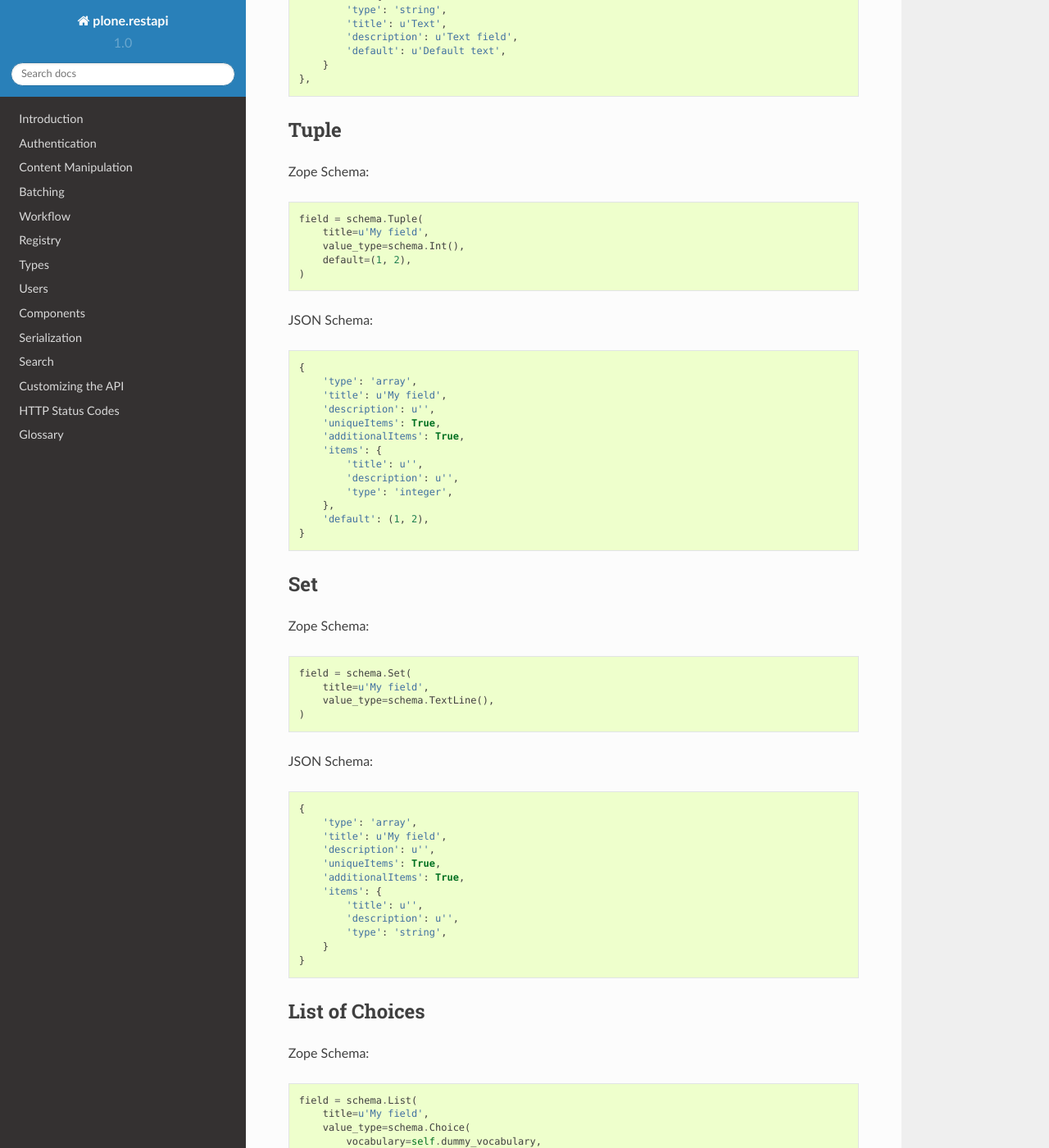
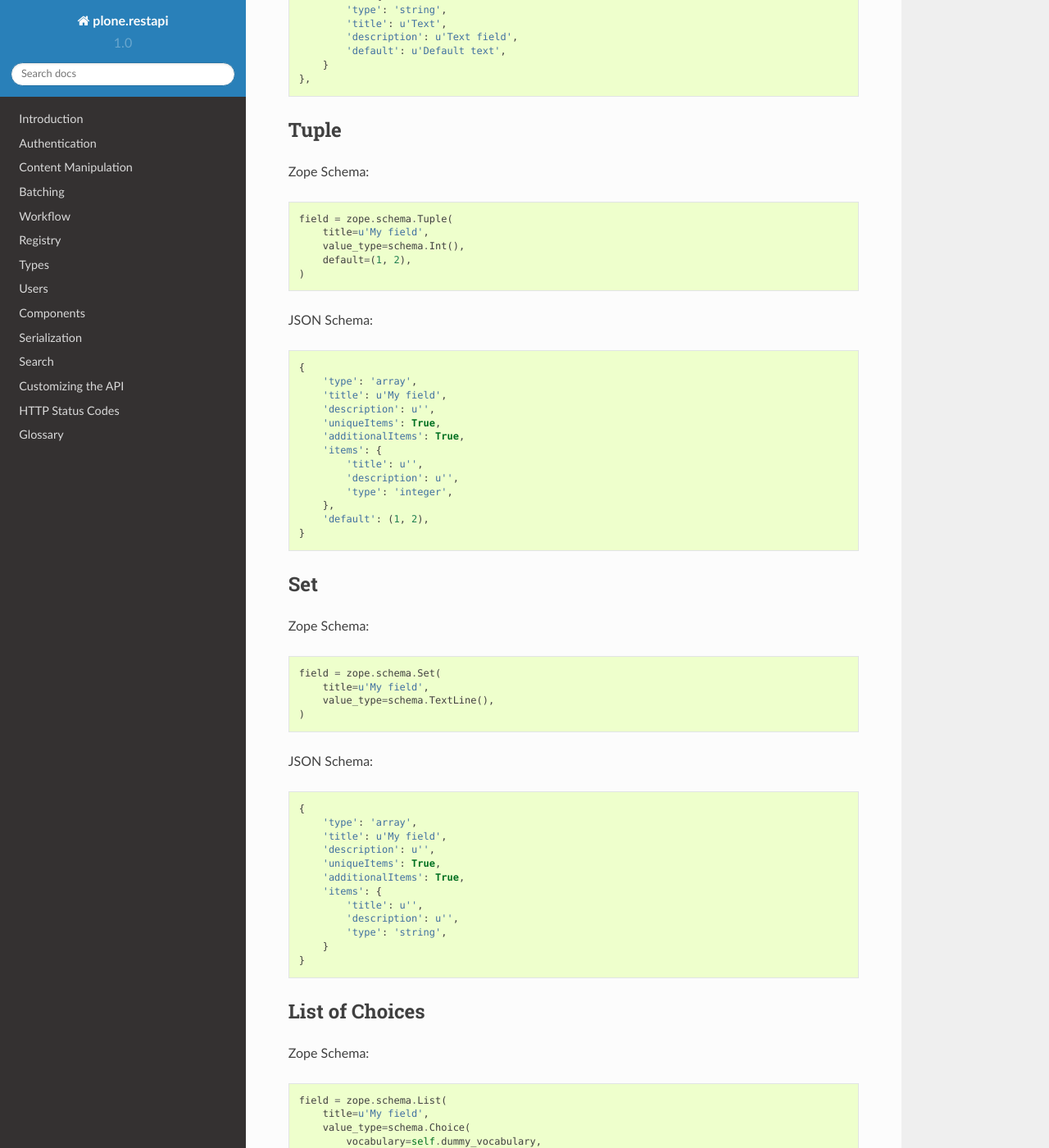
Before and after one commit to plone/plone.restapi, a Sphinx documentation site: the page built from docs/source/types-schema.rst, in a window 1280 px wide and 1400 px high, scrolled down 4122 px. Shown: the whole window at 82% size. Built offline with Sphinx 7.4.7 and the Read the Docs theme 2.0.0, drawn with Linux system fonts in a browser that asks for light colours.

Commit message:
Be consistent and always use the zope.schema import for the types schema docs.

```diff
--- a/docs/source/types-schema.rst
+++ b/docs/source/types-schema.rst
@@ -210,7 +210,7 @@ Tuple
 
 Zope Schema::
 
-    field = schema.Tuple(
+    field = zope.schema.Tuple(
         title=u'My field',
         value_type=schema.Int(),
         default=(1, 2),
@@ -238,7 +238,7 @@ Set
 
 Zope Schema::
 
-    field = schema.Set(
+    field = zope.schema.Set(
         title=u'My field',
         value_type=schema.TextLine(),
     )
@@ -264,7 +264,7 @@ List of Choices
 
 Zope Schema::
 
-    field = schema.List(
+    field = zope.schema.List(
         title=u'My field',
         value_type=schema.Choice(
             vocabulary=self.dummy_vocabulary,
```
